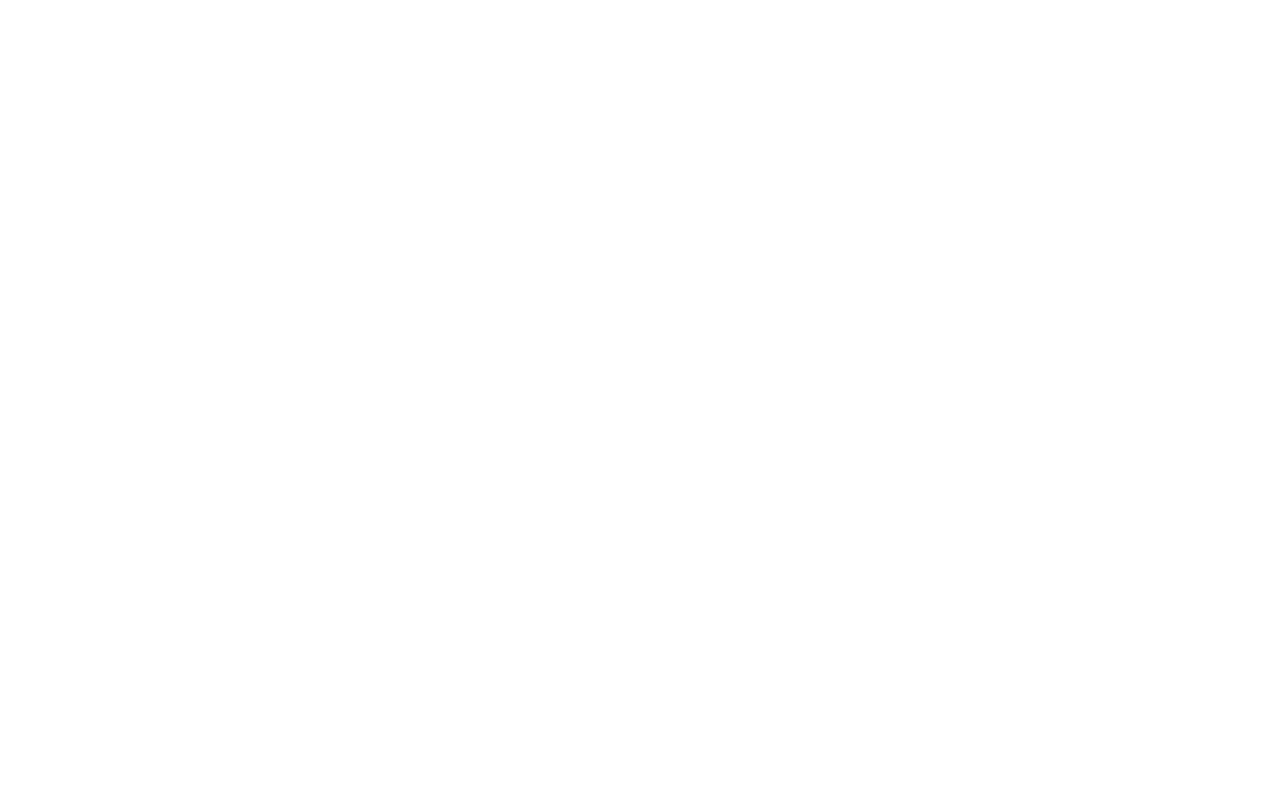
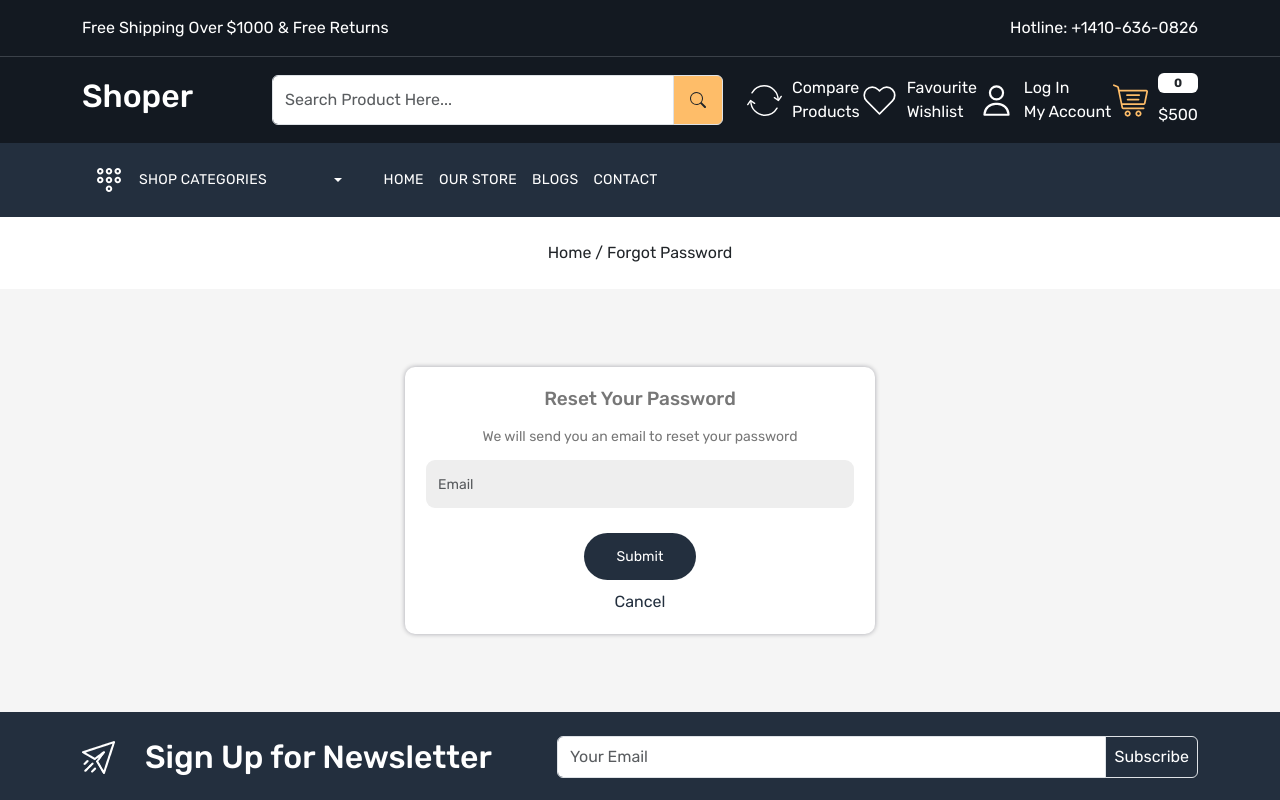
Before and after one commit to Prokudin-Dmitriy/E-Commerce-Shop, a React (Create React App) app: page /forgot-password in a window 1280 px wide. Before the commit this address had no page. Shown: the top 800 px of the page. Built offline with nearby package versions, Linux system fonts and the light colour scheme.

Commit message:
add Forgot Password form

```diff
--- a/src/App.css
+++ b/src/App.css
@@ -511,4 +511,31 @@
   color: white;
 }
 
+.pass-card_title {
+  font-size: 19px;
+  font-weight: 500;
+  line-height: 24px;
+  text-align: center;
+  color: var(--color-date);
+  margin-bottom: 15px;
+}
+
+.pass-card_desc {
+  font-size: 14px;
+  text-align: center;
+  color: var(--color-date);
+  margin-bottom: 12px;
+}
+
+.pass-card_cancel {
+  color: var(--color-blue);
+  transition: 0.3s;
+}
+
+.pass-card_cancel:hover {
+  color: var(--color-orange);
+  text-shadow: 0 0 1px #131921;
+}
+
+
 /* Login page ends*/
--- a/src/App.js
+++ b/src/App.js
@@ -7,6 +7,7 @@
 import Contact from './pages/Contact';
 import OurStore from './pages/OurStore';
 import Login from './pages/Login';
+import Forgotpass from './pages/Forgotpass';
 
 function App() {
   return (
@@ -19,6 +20,7 @@
             <Route path='contact' element={<Contact />} />
             <Route path='store' element={<OurStore />} />
             <Route path='login' element={<Login />} />
+            <Route path='forgot-password' element={<Forgotpass />} />
           </Route>
         </Routes>
       </BrowserRouter>
--- a/src/pages/Forgotpass.js
+++ b/src/pages/Forgotpass.js
@@ -1,9 +1,49 @@
-import React from 'react'
+import React from 'react';
+import { Link } from 'react-router-dom';
+import BreadCrumb from '../components/BreadCrumb';
+import Meta from '../components/Meta';
 
 const Forgotpass = () => {
   return (
-    <div>Forgotpass</div>
-  )
-}
+    <div>
+      <Meta title={'Forgot-Password'} />
+      <BreadCrumb title={'Forgot Password'} />
+      <div className='login py-5 home-wrapper-2'>
+        <div className='container-xl'>
+          <div className='row'>
+            <div className='col-12 d-flex justify-content-center'>
+              <div className='login-card'>
+                <h3 className='pass-card_title'>Reset Your Password</h3>
+                <p className='pass-card_desc'>
+                  We will send you an email to reset your password
+                </p>
+                <form action=''>
+                  <div>
+                    <input
+                      type='email'
+                      name='email'
+                      placeholder='Email'
+                      className='form-control mb-4'
+                    />
+                  </div>
+                  <div>
+                    <div className='d-flex flex-column justify-content-center align-items-center gap-10'>
+                      <button type='submit' className='button'>
+                        Submit
+                      </button>
+                      <Link to='/login' className='pass-card_cancel'>
+                        Cancel
+                      </Link>
+                    </div>
+                  </div>
+                </form>
+              </div>
+            </div>
+          </div>
+        </div>
+      </div>
+    </div>
+  );
+};
 
-export default Forgotpass
+export default Forgotpass;
--- a/src/pages/Login.js
+++ b/src/pages/Login.js
@@ -32,7 +32,7 @@
                     />
                   </div>
                   <div>
-                    <Link to='/forgot-pass' className='login-card_pass mb-4'>Forgot your password?</Link>
+                    <Link to='/forgot-password' className='login-card_pass mb-4'>Forgot your password?</Link>
                     <div className='d-flex justify-content-center align-items-center gap-15'>
                       <button className='button'>Log In</button>
                       <Link className='button login-card_signup'>Sign Up</Link>
```
